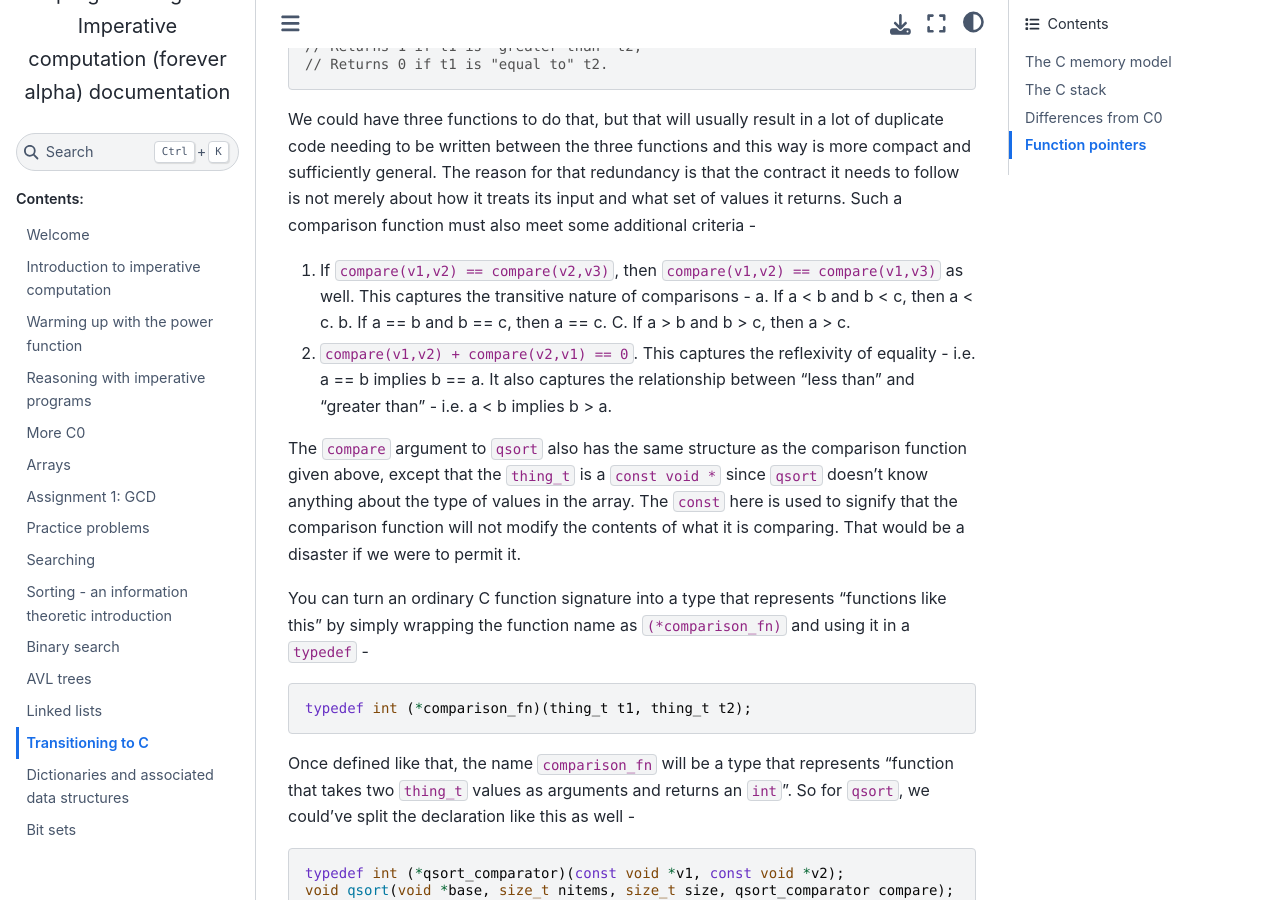
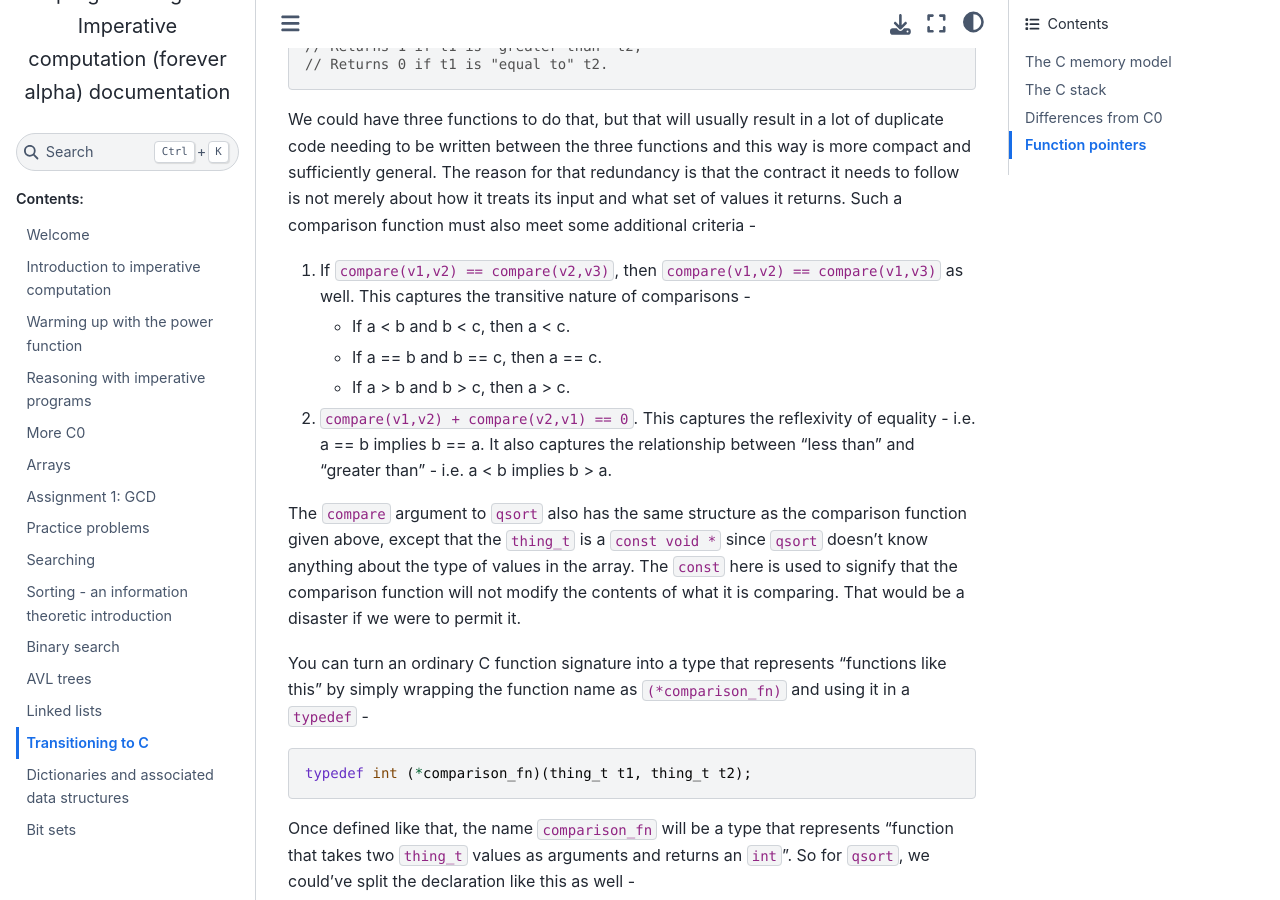
Before and after one commit to kreauniv/comp206, a Sphinx documentation site: the page built from year2021/source/c.rst, in a window 1280 px wide and 900 px high, scrolled down 9309 px. Built offline with Sphinx 7.4.7 and the Sphinx Book theme 1.1.4, drawn with Linux system fonts in a browser that asks for light colours.

Commit message:
Fixed formatting

```diff
--- a/year2021/source/c.rst
+++ b/year2021/source/c.rst
@@ -397,9 +397,10 @@ additional criteria -
 
 1. If ``compare(v1,v2) == compare(v2,v3)``, then ``compare(v1,v2) == compare(v1,v3)``
    as well. This captures the transitive nature of comparisons -
-   a. If a < b and b < c, then a < c.
-   b. If a == b and b == c, then a == c.
-   C. If a > b and b > c, then a > c.
+
+   * If a < b and b < c, then a < c.
+   * If a == b and b == c, then a == c.
+   * If a > b and b > c, then a > c.
 
 2. ``compare(v1,v2) + compare(v2,v1) == 0``. This captures the reflexivity of
    equality - i.e. a == b implies b == a. It also captures the relationship between
```
